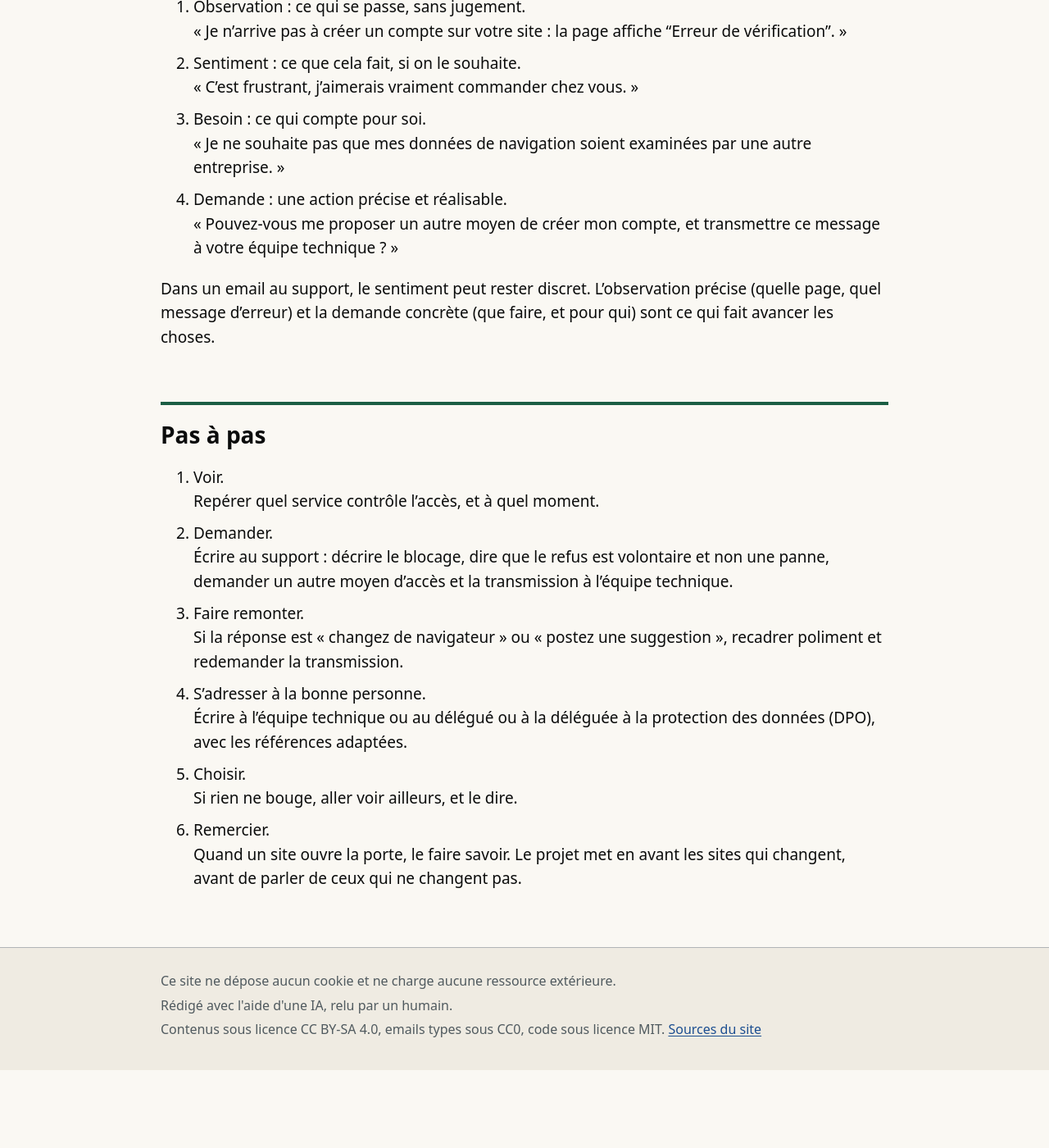
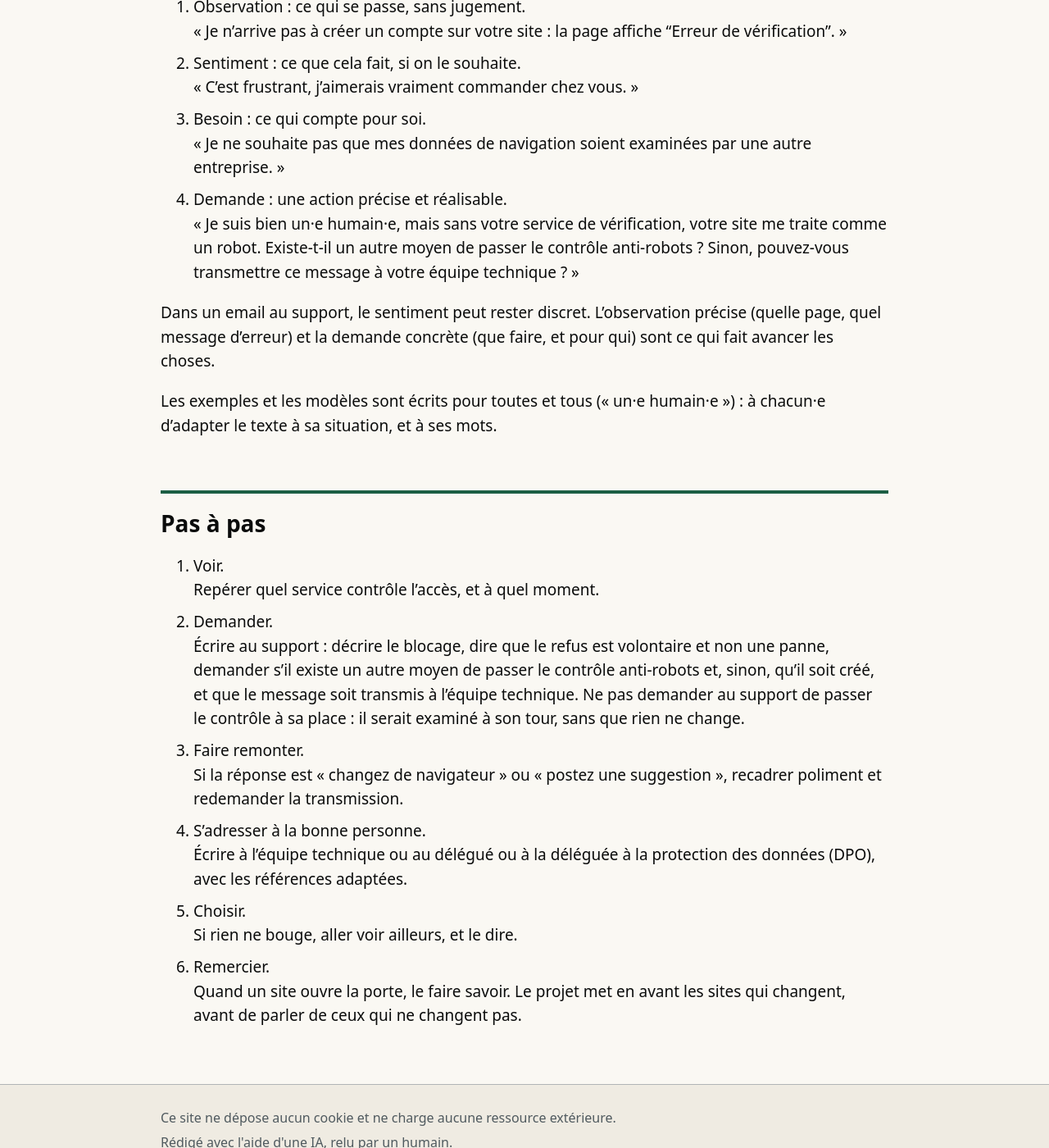
Before and after one commit to sandrock/entree-libre, a Jekyll site: the page built from site/fr/demarche.md, in a window 1280 px wide and 1400 px high, scrolled down 1628 px. Shown: the whole window at 82% size. Built offline with Jekyll 4.4.1, drawn with Linux system fonts in a browser that asks for light colours; before the commit the page ends 2933 px from its top, so only the background shows below that.

Commit message:
Pages/Demarche: ask for another way past the bot check, never a proxy check
Co-Authored-By: Claude Opus 5.5 <noreply@anthropic.com>

```diff
--- a/site/fr/demarche.md
+++ b/site/fr/demarche.md
@@ -45,9 +45,11 @@ La communication non violente (CNV), décrite par Marshall Rosenberg (*Les mots
 3. Besoin : ce qui compte pour soi.
    « Je ne souhaite pas que mes données de navigation soient examinées par une autre entreprise. »
 4. Demande : une action précise et réalisable.
-   « Pouvez-vous me proposer un autre moyen de créer mon compte, et transmettre ce message à votre équipe technique ? »
+   « Je suis bien un·e humain·e, mais sans votre service de vérification, votre site me traite comme un robot. Existe-t-il un autre moyen de passer le contrôle anti-robots ? Sinon, pouvez-vous transmettre ce message à votre équipe technique ? »
 
 Dans un email au support, le sentiment peut rester discret. L'observation précise (quelle page, quel message d'erreur) et la demande concrète (que faire, et pour qui) sont ce qui fait avancer les choses.
+
+Les exemples et les modèles sont écrits pour toutes et tous (« un·e humain·e ») : à chacun·e d'adapter le texte à sa situation, et à ses mots.
 
 
 Pas à pas
@@ -56,7 +58,7 @@ Pas à pas
 1. Voir.
    Repérer quel service contrôle l'accès, et à quel moment.
 2. Demander.
-   Écrire au support : décrire le blocage, dire que le refus est volontaire et non une panne, demander un autre moyen d'accès et la transmission à l'équipe technique.
+   Écrire au support : décrire le blocage, dire que le refus est volontaire et non une panne, demander s'il existe un autre moyen de passer le contrôle anti-robots et, sinon, qu'il soit créé, et que le message soit transmis à l'équipe technique. Ne pas demander au support de passer le contrôle à sa place : il serait examiné à son tour, sans que rien ne change.
 3. Faire remonter.
    Si la réponse est « changez de navigateur » ou « postez une suggestion », recadrer poliment et redemander la transmission.
 4. S'adresser à la bonne personne.
```
